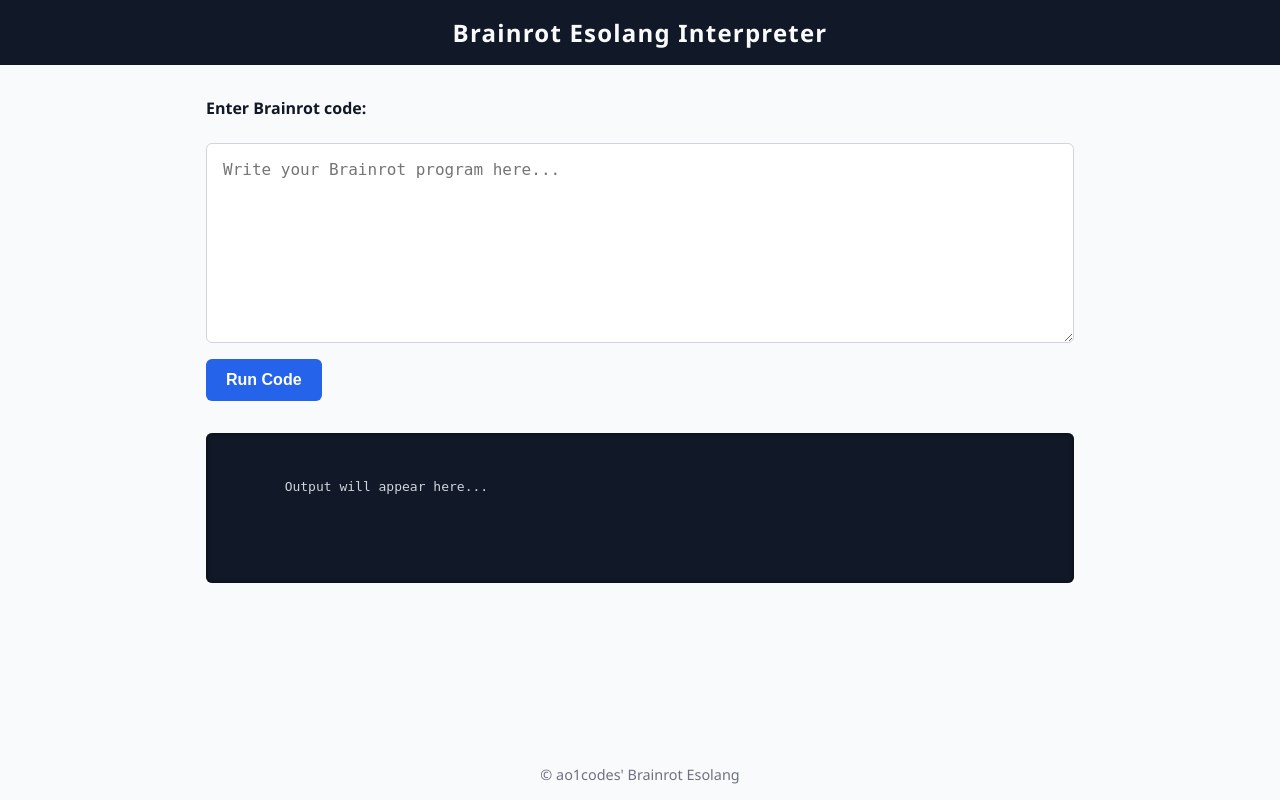
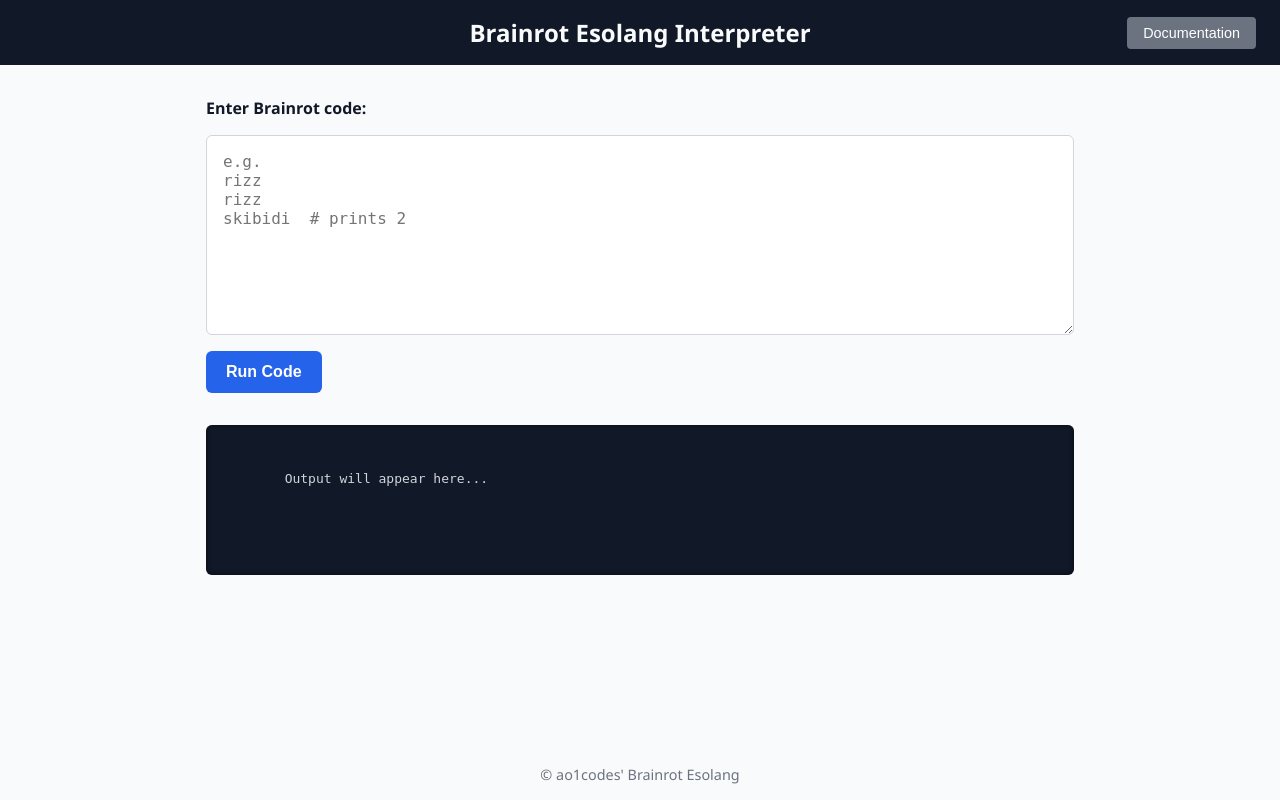
Before and after one commit to ao1codes/brainrot_escolang, a Flask app: page / in a window 1280 px wide. Run offline with Flask 3, Linux system fonts and the light colour scheme.

Commit message:
ui improvements

```diff
--- a/templates/index.html
+++ b/templates/index.html
@@ -6,109 +6,128 @@
   <title>Brainrot Esolang Interpreter</title>
   <link rel="icon" href="{{ url_for('static', filename='favicon.png') }}" type="image/png" />
   <style>
-    * {
-      box-sizing: border-box;
-    }
+    * { box-sizing: border-box; }
     body {
+      margin: 0; padding: 0;
       font-family: 'Segoe UI', Tahoma, Geneva, Verdana, sans-serif;
-      background: #f9fafb;
-      color: #111827;
-      margin: 0;
-      padding: 0;
-      display: flex;
-      flex-direction: column;
-      min-height: 100vh;
+      background: #f9fafb; color: #111827;
+      display: flex; flex-direction: column; min-height: 100vh;
     }
     header {
+      position: relative;
       background: #111827;
       color: #f9fafb;
+      text-align: center;
       padding: 1rem 2rem;
-      text-align: center;
+    }
+    header h1 {
+      margin: 0;
+      font-size: 1.5rem;
       font-weight: 700;
-      font-size: 1.5rem;
-      letter-spacing: 0.05em;
-      user-select: none;
     }
+    .docs-btn {
+      position: absolute;
+      top: 50%;
+      right: 1.5rem;
+      transform: translateY(-50%);
+      background: #6b7280;
+      color: #fff;
+      border: none;
+      padding: 0.5rem 1rem;
+      font-size: 0.9rem;
+      border-radius: 4px;
+      cursor: pointer;
+      transition: background 0.2s ease;
+    }
+    .docs-btn:hover { background: #4b5260; }
+
     main {
       flex: 1;
+      width: 100%;
       max-width: 900px;
       margin: 2rem auto;
       padding: 0 1rem;
-      width: 100%;
     }
     form {
-      display: flex;
-      flex-direction: column;
-      gap: 1rem;
+      display: flex; flex-direction: column; gap: 1rem;
+    }
+    label {
+      font-weight: 600;
     }
     textarea {
-      font-family: monospace;
-      font-size: 1rem;
-      padding: 1rem;
-      border: 1px solid #d1d5db;
-      border-radius: 6px;
-      resize: vertical;
-      min-height: 200px;
-      background: #ffffff;
-      transition: border-color 0.2s ease;
+      font-family: monospace; font-size: 1rem;
+      padding: 1rem; border: 1px solid #d1d5db;
+      border-radius: 6px; resize: vertical; min-height: 200px;
+      background: #fff; transition: border-color 0.2s ease;
     }
     textarea:focus {
       outline: none;
       border-color: #2563eb;
-      box-shadow: 0 0 5px rgba(37, 99, 235, 0.5);
+      box-shadow: 0 0 5px rgba(37,99,235,0.5);
     }
-    button {
-      background: #2563eb;
-      color: white;
-      border: none;
-      padding: 0.75rem 1.25rem;
-      font-size: 1rem;
-      font-weight: 600;
-      border-radius: 6px;
-      cursor: pointer;
-      align-self: flex-start;
-      transition: background-color 0.2s ease;
-      user-select: none;
+    .run-btn {
+      background: #2563eb; color: #fff;
+      border: none; padding: 0.75rem 1.25rem;
+      font-size: 1rem; font-weight: 600;
+      border-radius: 6px; cursor: pointer;
+      align-self: flex-start; transition: background 0.2s ease;
     }
-    button:hover {
-      background: #1e40af;
+    .run-btn:hover { background: #1e40af; }
+
+    section.output {
+      margin-top: 2rem; background: #111827; color: #d1d5db;
+      font-family: monospace; padding: 1rem;
+      border-radius: 6px; white-space: pre-wrap;
+      min-height: 150px; box-shadow: inset 0 0 5px #000a;
     }
-    section.output {
-      margin-top: 2rem;
-      background: #111827;
-      color: #d1d5db;
-      font-family: monospace;
-      padding: 1rem;
-      border-radius: 6px;
-      white-space: pre-wrap;
-      min-height: 150px;
-      box-shadow: inset 0 0 5px #000000aa;
-      user-select: text;
+
+    footer {
+      text-align: center; padding: 1rem 2rem;
+      color: #6b7280; font-size: 0.9rem;
     }
-    footer {
-      text-align: center;
-      padding: 1rem 2rem;
-      color: #6b7280;
-      font-size: 0.9rem;
-      user-select: none;
+
+    /* Modal */
+    #docsModal {
+      display: none; position: fixed;
+      top: 0; left: 0; width: 100%; height: 100%;
+      background: rgba(0,0,0,0.5);
+      justify-content: center; align-items: center;
     }
+    #docsModal.open { display: flex; }
+    #docsContent {
+      background: #fff; padding: 2rem; border-radius: 6px;
+      max-width: 600px; width: 90%; max-height: 80%; overflow-y: auto;
+    }
+    #docsContent h2 { margin-top: 0; }
+    #docsContent ul { list-style: none; padding: 0; }
+    #docsContent li { margin-bottom: 0.5rem; }
+    #docsContent code {
+      background: #f3f4f6; padding: 0.1rem 0.3rem; border-radius: 4px;
+    }
+
     @media (max-width: 600px) {
-      main {
-        margin: 1rem;
-      }
-      textarea {
-        min-height: 150px;
-      }
+      header h1 { font-size: 1.25rem; }
+      .docs-btn { top: 1rem; right: 1rem; transform: none; }
+      textarea { min-height: 150px; }
+      main { margin: 1rem; }
     }
   </style>
 </head>
 <body>
-  <header>Brainrot Esolang Interpreter</header>
+  <header>
+    <h1>Brainrot Esolang Interpreter</h1>
+    <button class="docs-btn" onclick="showDocs()">Documentation</button>
+  </header>
+
   <main>
     <form method="POST" action="/">
-      <label for="code" style="font-weight:600; margin-bottom: 0.5rem; display:block;">Enter Brainrot code:</label>
-      <textarea id="code" name="code" placeholder="Write your Brainrot program here...">{{ code }}</textarea>
-      <button type="submit">Run Code</button>
+      <label for="code">Enter Brainrot code:</label>
+      <textarea id="code" name="code" placeholder="e.g.
+rizz
+rizz
+skibidi  # prints 2
+">{{ code }}</textarea>
+      <button type="submit" class="run-btn">Run Code</button>
     </form>
 
     <section class="output" aria-live="polite" aria-label="Program output">
@@ -119,6 +138,51 @@
       {% endif %}
     </section>
   </main>
+
   <footer>© ao1codes' Brainrot Esolang</footer>
+
+  <div id="docsModal" onclick="hideDocs()">
+    <div id="docsContent" onclick="event.stopPropagation()">
+      <h2>Brainrot Commands</h2>
+      <ul>
+        <li><code>rizz</code> – +1</li>
+        <li><code>gyatt</code> – -1</li>
+        <li><code>drip</code> – +5</li>
+        <li><code>npc</code> – -5</li>
+        <li><code>lit</code> – +10</li>
+        <li><code>slaps</code> – -10</li>
+        <li><code>yeet</code> – ×2</li>
+        <li><code>cringe</code> – ÷2 (integer)</li>
+        <li><code>flex</code> – push acc²</li>
+        <li><code>fam</code> – push acc</li>
+        <li><code>peekback</code> – peek stack</li>
+        <li><code>clapback</code> – pop stack to acc</li>
+        <li><code>set &lt;v&gt;</code> – var = acc</li>
+        <li><code>get &lt;v&gt;</code> – acc = var</li>
+        <li><code>spill</code> – input integer</li>
+        <li><code>skibidi</code> – print acc</li>
+        <li><code>no cap</code> – acc = 0</li>
+        <li><code>sus</code> – skip next if acc = 0</li>
+        <li><code>suspect</code> – skip next if acc > 0</li>
+        <li><code>vibe</code> – start loop</li>
+        <li><code>unvibe</code> – end loop</li>
+        <li><code>func &lt;name&gt;</code> – define function</li>
+        <li><code>endfunc</code> – end function</li>
+        <li><code>call &lt;name&gt;</code> – call function</li>
+        <li><code>return</code> – return from function</li>
+        <li><code>load &lt;file&gt;</code> – include file</li>
+        <li><code>mid</code> – no-op</li>
+      </ul>
+    </div>
+  </div>
+
+  <script>
+    function showDocs() {
+      document.getElementById('docsModal').classList.add('open');
+    }
+    function hideDocs() {
+      document.getElementById('docsModal').classList.remove('open');
+    }
+  </script>
 </body>
 </html>
```
